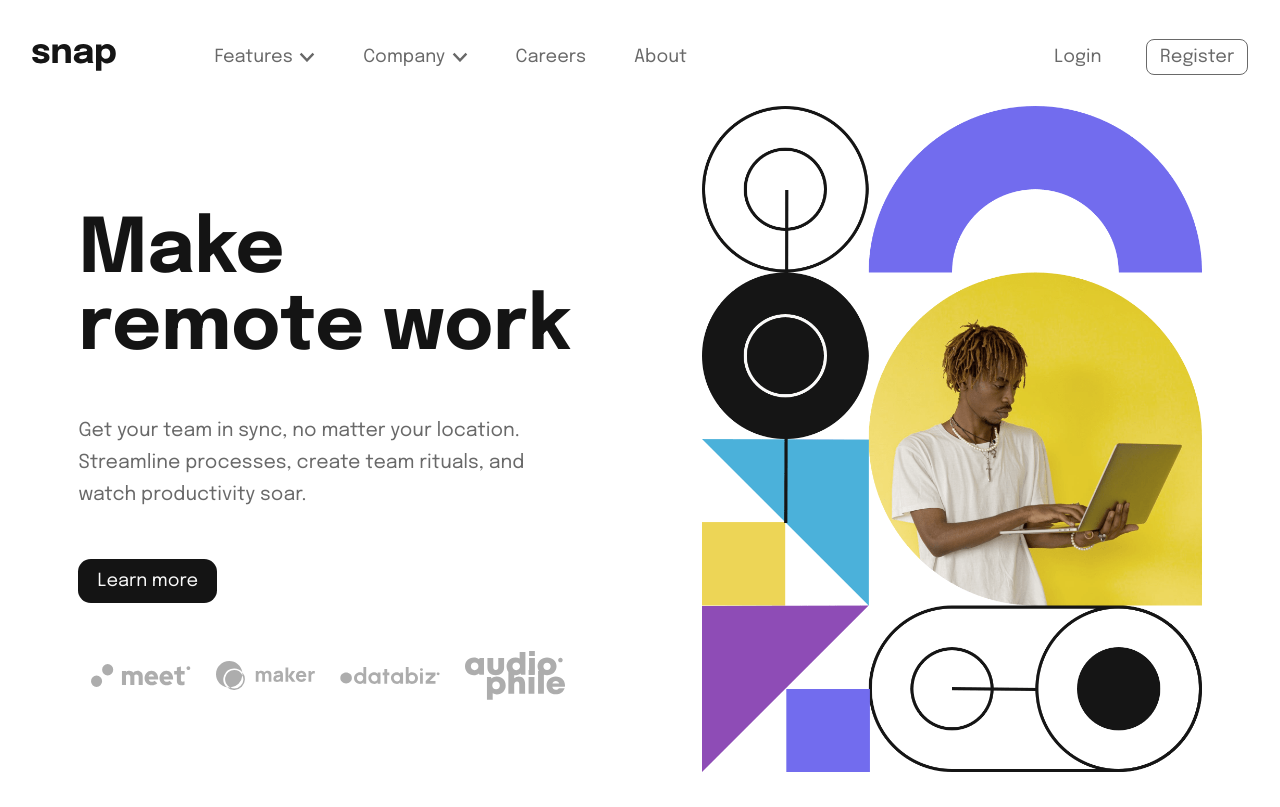
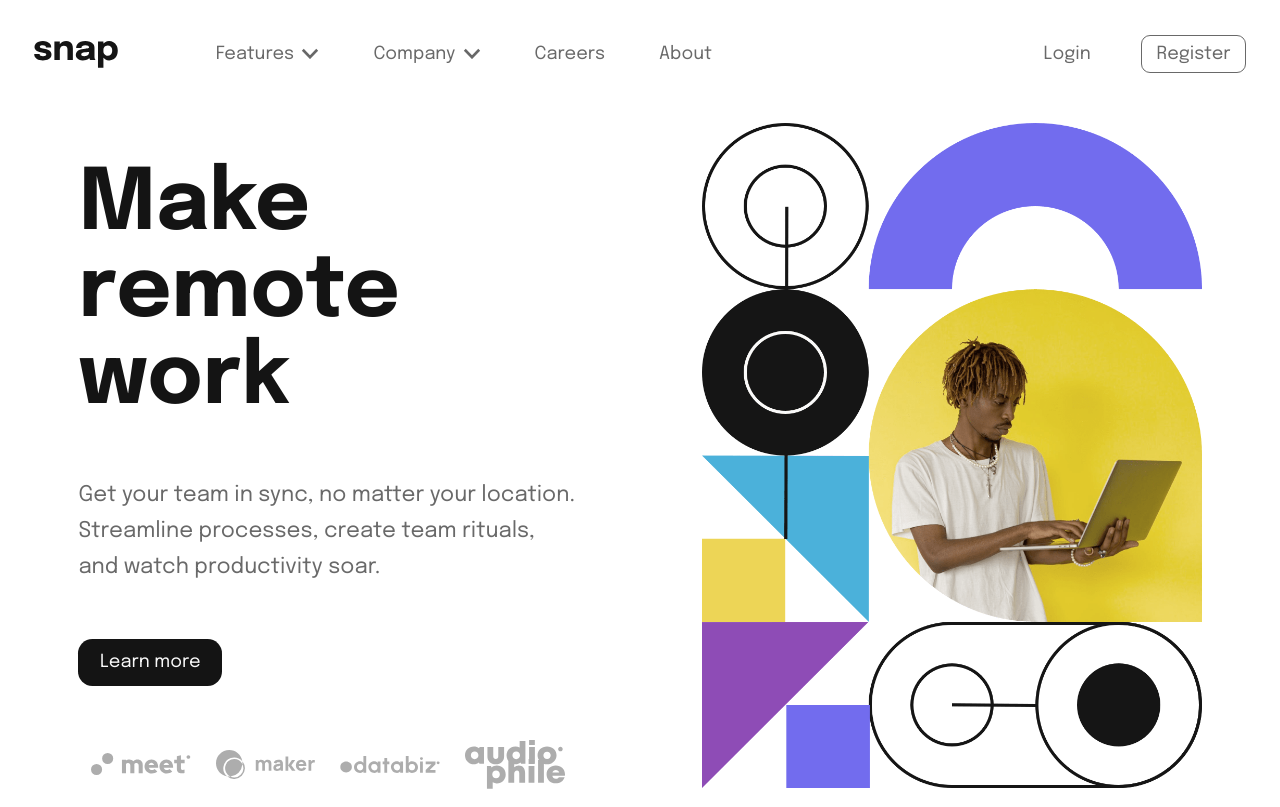
Before and after one commit to llhyuan/Snap-landing-page, a React (Vite) app: page / in a window 1280 px wide. Built offline with nearby package versions, Linux system fonts and the light colour scheme.

Commit message:
debuging live page on github

```diff
--- a/src/scss/_App.scss
+++ b/src/scss/_App.scss
@@ -1,14 +1,7 @@
 @use './variables' as v;
 
-@font-face {
-  font-family: Epilogue;
-  src: url(../assets/font/Epilogue-VariableFont_wght.ttf);
-}
 
 .app {
-  font-family: Epilogue, sans-serif;
-  font-size: 18px;
-  color: v.$color-mainText;
   min-width: v.$size-mobile;
   max-width: v.$size-desktop;
   margin: 0 auto;
--- a/src/scss/index.scss
+++ b/src/scss/index.scss
@@ -0,0 +1,15 @@
+@use './variables' as v;
+
+@font-face {
+  font-family: Epilogue;
+  src: url(../assets/font/Epilogue-VariableFont_wght.ttf);
+}
+
+* {
+  margin: 0;
+  padding: 0;
+  box-sizing: border-box;
+  font-family: Epilogue, sans-serif;
+  font-size: 18px;
+  color: v.$color-mainText;
+}
```
